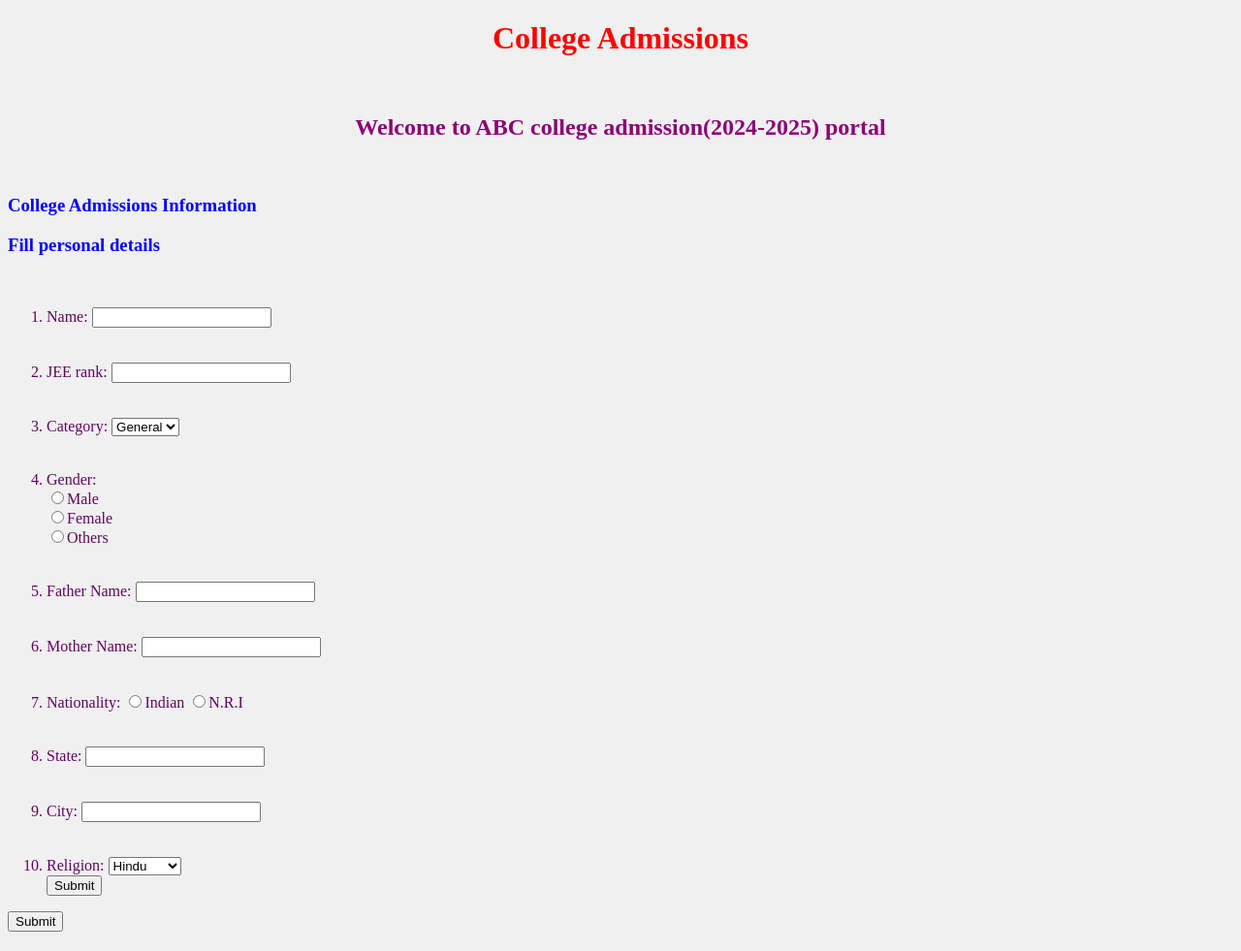
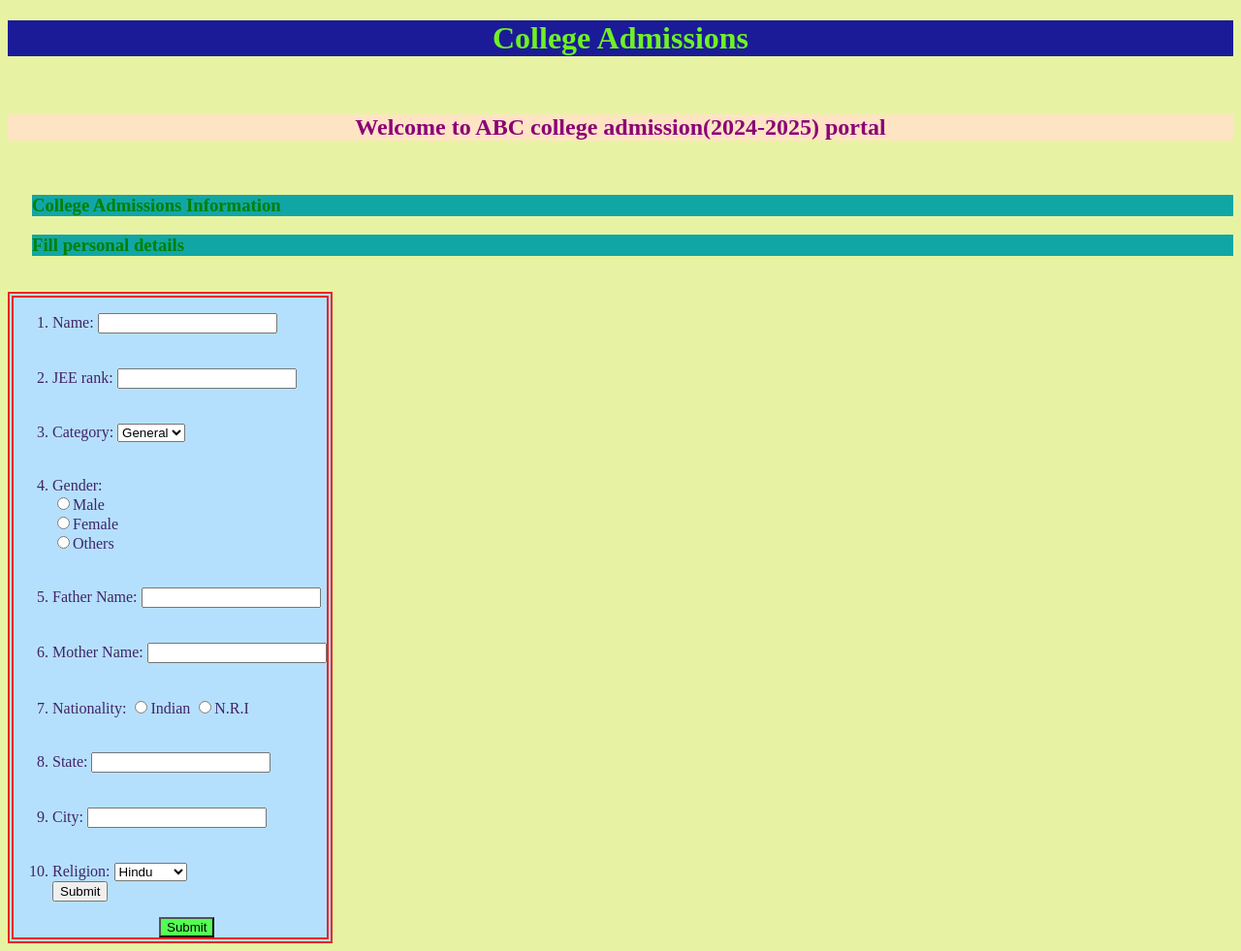
Before and after one commit to madhavmuthreja87/admission-portal, a plain HTML site: page index.html in a window 1280 px wide. Shown: the whole page at 97% size. Drawn offline with Linux system fonts and the light colour scheme; a script that the page names is missing.

Commit message:
Update style.css

```diff
--- a/style.css
+++ b/style.css
@@ -1,25 +1,32 @@
 h1{
-    color:rgb(255, 0, 0);
+    color:rgb(111, 241, 36);
     text-align:center;
+    background-color:rgb(27, 27, 152);
 }
 
 h2{
     color:rgb(139, 1, 118);
     text-align:center;
+    background-color: bisque;
 }
 h3{
-    color:blue
-
-}
-h4{
-    color:orangered
+    color:green;
+    margin-left: 25px;
+    background-color:rgb(17, 166, 166);
 }
 form{
-    color:rgb(96, 5, 96);
-
+    color:rgb(65, 36, 104);
+    border:6px double rgb(236, 36, 36);
+    display: inline-block;
+    background-color:rgb(181, 224, 253);
 
 }
 
 body{
-    background-color:rgb(240, 240, 240)
+    background-color:rgb(231, 243, 162)
 }
+button{
+    margin-left: 150px;
+    background-color:rgb(83, 255, 83);
+
+}
```
